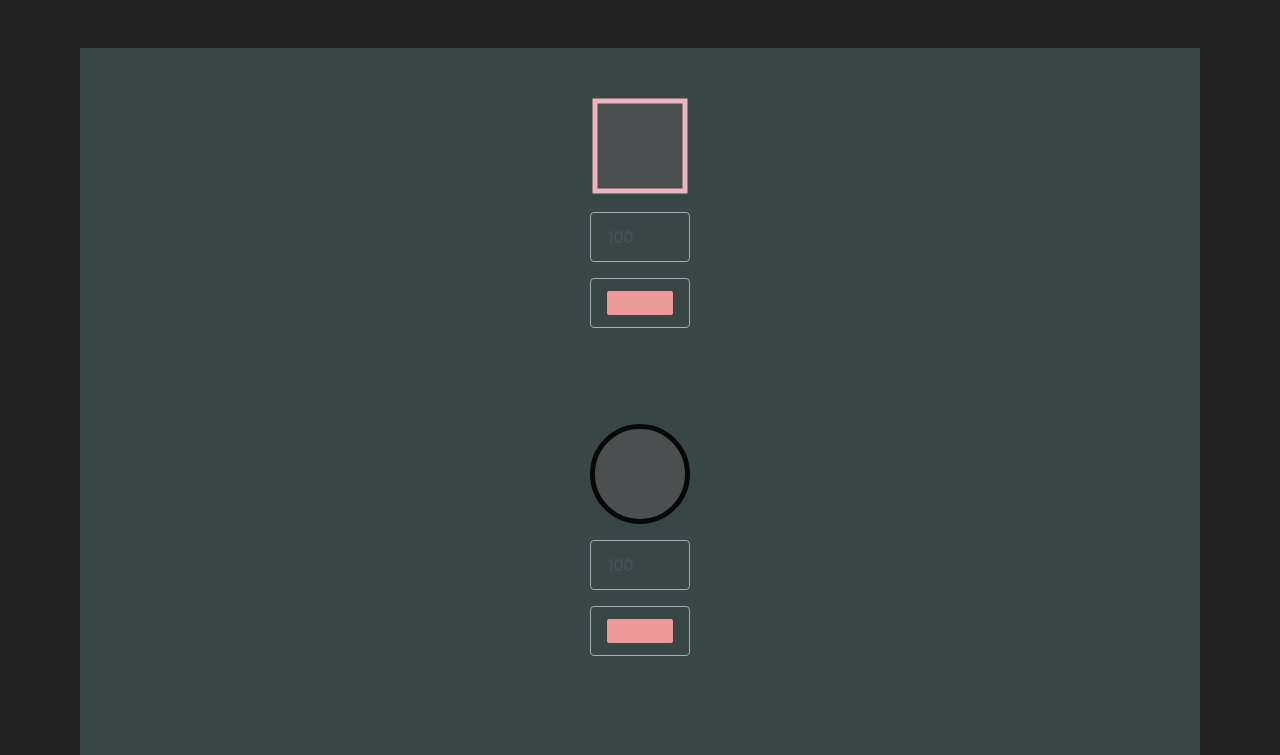
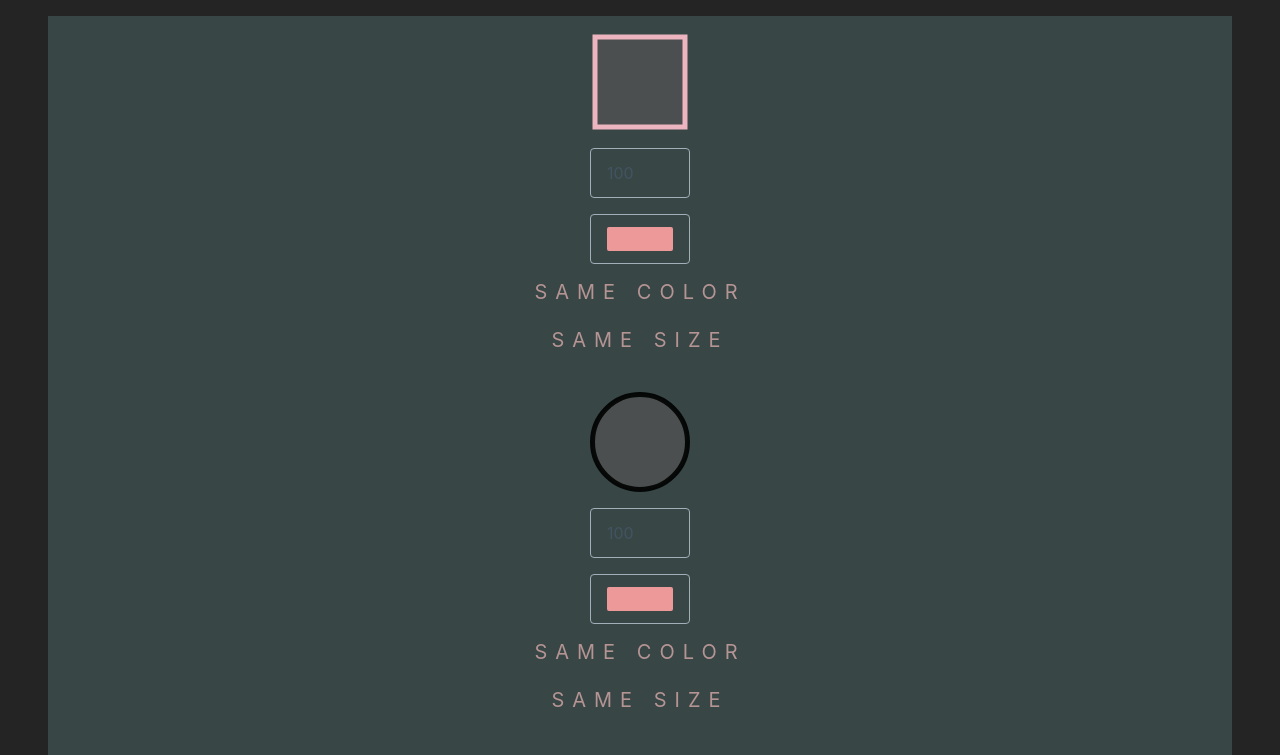
Before and after one commit to JordiNodeJS/Tarea-useState-useEffect-v2, a React (Vite) app: page / in a window 1280 px wide. Shown: the top 755 px of the page. Built offline with nearby package versions, Linux system fonts and the light colour scheme.

Commit message:
global in App

```diff
--- a/src/App.jsx
+++ b/src/App.jsx
@@ -1,14 +1,18 @@
+import { useState } from 'react'
 import Circle from './components/Circle'
 import Square from './components/Square'
 import Triangle from './components/Triangle'
 import Layout from './Layout'
 
 function App() {
+  const [global, setGlobal] = useState({})
+  const pullData = data => setGlobal(prev => ({ ...prev, ...data }))
+
   return (
     <div>
-      <Layout Geometry={Square} />
-      <Layout Geometry={Circle} />
-      <Layout Geometry={Triangle} />
+      <Layout Geometry={Square} global={global} pullData={pullData} />
+      <Layout Geometry={Circle} global={global} pullData={pullData} />
+      <Layout Geometry={Triangle} global={global} pullData={pullData} />
     </div>
   )
 }
--- a/src/Layout.jsx
+++ b/src/Layout.jsx
@@ -1,11 +1,11 @@
 /* eslint-disable no-console */
-import { useEffect, useState} from 'react'
+import { useEffect, useState } from 'react'
 
-const Layout = ({ Geometry }) => {
-  const [global, setGlobal] = useState({})
+const Layout = ({ Geometry, global, pullData }) => {
   const [size, setSize] = useState('100')
   const [color, setColor] = useState('#ee9999')
-  const pullData = data => setGlobal(prev => ({ ...prev, ...data }))
+  const [alertColor, setAlertColor] = useState('')
+  const [alertSize, setAlertSize] = useState('')
 
   const handleSize = ({ target: { value } }) => {
     if (isNaN(value) || +value < 1) value = 100
@@ -14,8 +14,15 @@ const Layout = ({ Geometry }) => {
   const handleColor = ({ target: { value } }) => setColor(value)
 
   useEffect(() => {
-    if (global.triangleColor === '#000000') return alert('black')
-    console.log(global)
+    const { triangleColor, squareColor, circleColor } = global
+    triangleColor === squareColor && squareColor === circleColor
+      ? setAlertColor(<p>same color</p>)
+      : setAlertColor('')
+
+    const { triangleSize, squareSize, circleSize } = global
+    triangleSize === squareSize && squareSize === circleSize
+      ? setAlertSize(<p>same size</p>)
+      : setAlertSize('')
   }, [color, size])
 
   return (
@@ -23,6 +30,9 @@ const Layout = ({ Geometry }) => {
       <Geometry size={size} color={color} pullData={pullData} />
       <input type="number" onChange={handleSize} value={size} />
       <input type="color" onChange={handleColor} value={color} />
+      <div className="alert">
+        {alertColor} {alertSize}
+      </div>
     </div>
   )
 }
--- a/src/index.css
+++ b/src/index.css
@@ -27,8 +27,21 @@ div > div {
   display: inline-flex;
   flex-direction: column;
   align-items: center;
-  margin: 2rem;
+  margin: 0, 2rem, 0, 2rem;
   background-color: rgb(56, 70, 70);
+}
+
+.alert {
+  margin: 0;
+  padding: 0;
+}
+
+.alert p {
+  display: flex;
+  flex-direction: column;
+  color: rgb(181, 148, 148);
+  letter-spacing: 0.5rem;
+  text-transform: uppercase;
 }
 
 svg {
```
